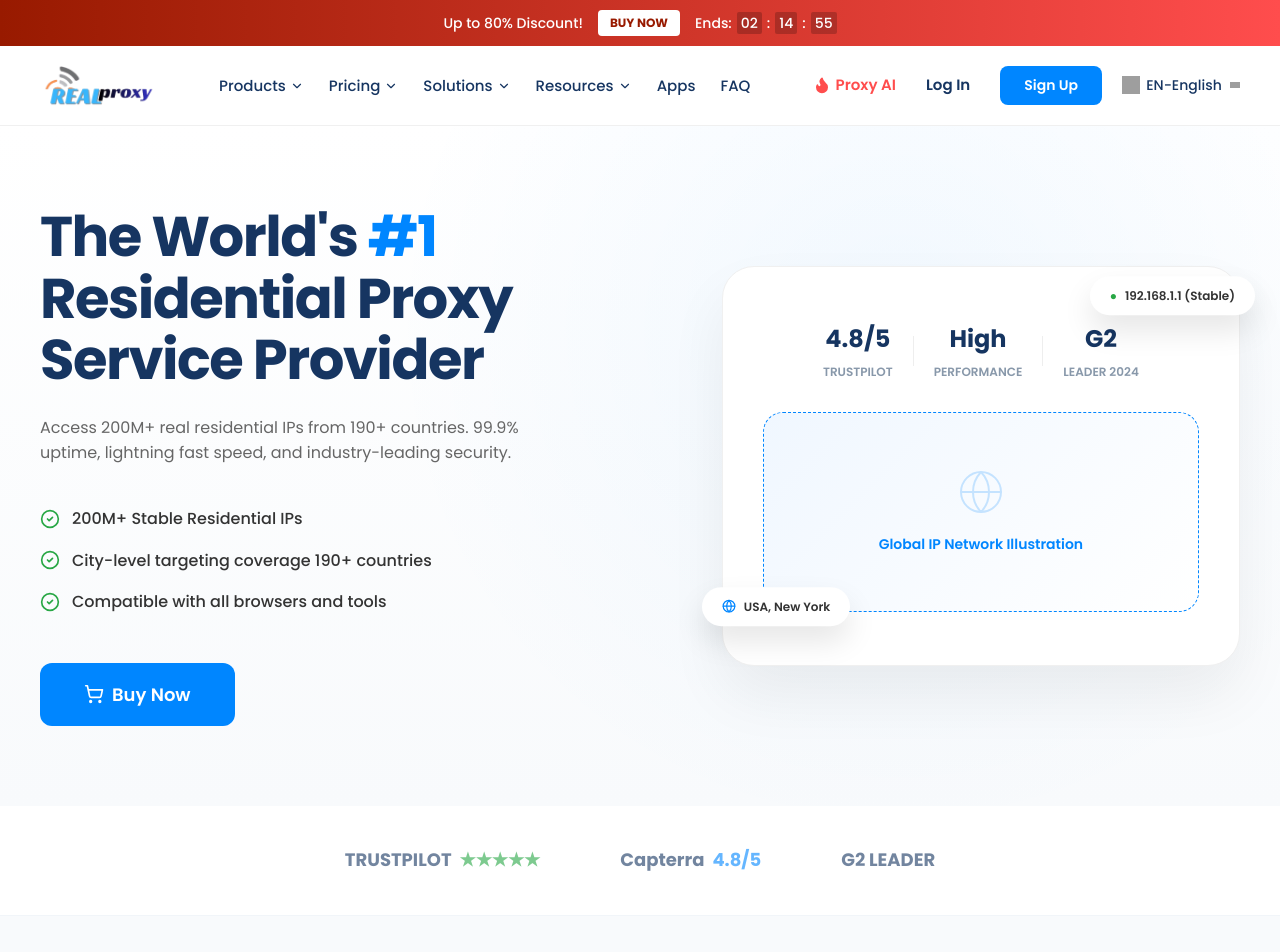
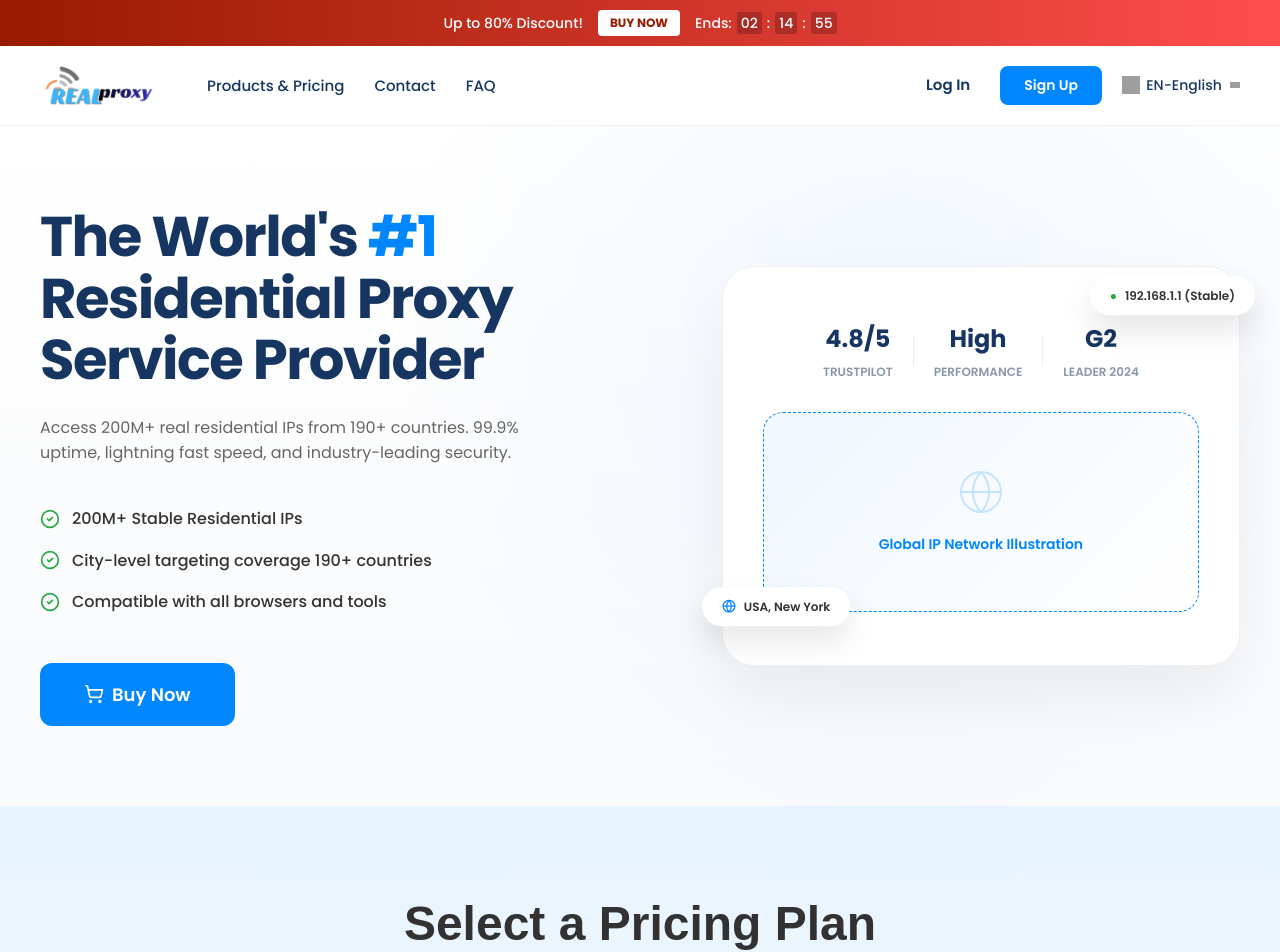
Before and after one commit to Md-Abu-Rayhan/real-proxy-nextjs, a Next.js app: page / in a window 1280 px wide. Shown: the top 952 px of the page. Built offline with nearby package versions, Linux system fonts and the light colour scheme; grey boxes are pictures that could not be loaded.

Commit message:
update nav

```diff
--- a/src/app/dashboard/layout.tsx
+++ b/src/app/dashboard/layout.tsx
@@ -66,7 +66,7 @@
     type SidebarItem = ({ group: string; items: SidebarLink[] } & { name?: undefined }) | (SidebarLink & { group?: undefined });
 
     const sidebarItems: SidebarItem[] = [
-        { name: 'Overview', icon: <LayoutDashboard size={18} />, path: '/dashboard' },
+        { name: 'Products & Pricing', icon: <LayoutDashboard size={18} />, path: '/residential-proxies' },
         // {
         //     group: 'SOCKSS PROXIES',
         //     items: [
--- a/src/app/page.tsx
+++ b/src/app/page.tsx
@@ -15,25 +15,12 @@
       <PromoBanner />
       <Navbar />
       <Hero />
+      <Pricing />
 
-      {/* Social Proof Bar */}
-      <section className="social-proof">
-        <div className="container social-proof-container">
-          <div className="social-item">
-            TRUSTPILOT <span className="stars">★★★★★</span>
-          </div>
-          <div className="social-item">
-            Capterra <span className="score">4.8/5</span>
-          </div>
-          <div className="social-item">
-            G2 LEADER
-          </div>
-        </div>
-      </section>
+
 
       <Stats />
       <HowItWorks />
-      <Pricing />
 
       {/* Simple CTA Section */}
       <section className="cta-section">
--- a/src/app/residential-proxies/page.tsx
+++ b/src/app/residential-proxies/page.tsx
@@ -3,7 +3,6 @@
 import Footer from "@/components/layout/Footer";
 import ResidentialHero from "@/components/sections/ResidentialHero";
 import Pricing from "@/components/sections/Pricing";
-import ResidentialPricing from "@/components/sections/ResidentialPricing";
 import ResidentialBenefits from "@/components/sections/ResidentialBenefits";
 import CheckoutSection from "@/components/sections/CheckoutSection";
 
@@ -20,8 +19,7 @@
             <ResidentialHero />
             <Pricing />
             <ResidentialBenefits />
-            <ResidentialPricing />
-            <CheckoutSection />
+            {/* <CheckoutSection /> */}
 
             {/* Dynamic CTA at the bottom */}
             <section style={{ padding: '80px 0', background: '#041026', color: 'white' }}>
--- a/src/components/layout/Footer.tsx
+++ b/src/components/layout/Footer.tsx
@@ -26,10 +26,10 @@
                     <div className="footer-column">
                         <h4 className="footer-heading">Help Center</h4>
                         <ul className="footer-links">
+                            <li><a href="#">FAQ</a></li>
                             <li><a href="#">Support</a></li>
-                            <li><a href="#">Blog</a></li>
-                            <li><a href="#">FAQ</a></li>
-                            <li><a href="#">How to use?</a></li>
+                            <li><a href="#">Privacy Policy</a></li>
+                            <li><a href="#">Terms and Conditions</a></li>
                         </ul>
                     </div>
 
@@ -47,8 +47,6 @@
                         <h4 className="footer-heading">Partnership</h4>
                         <ul className="footer-links">
                             <li><a href="#">Affiliate Program</a></li>
-                            <li><a href="#">Reseller Program</a></li>
-                            <li><a href="#">White Label</a></li>
                             <li><a href="#">Contact Us</a></li>
                         </ul>
                     </div>
--- a/src/components/layout/Navbar.tsx
+++ b/src/components/layout/Navbar.tsx
@@ -42,18 +42,14 @@
 
                 {/* Desktop Menu Items */}
                 <div className="desktop-menu">
-                    <a href="/residential-proxies" className="nav-item" style={{ display: 'flex', alignItems: 'center', gap: '4px' }}>{t.nav.products} <ChevronDown size={14} /></a>
-                    <a href="#" className="nav-item" style={{ display: 'flex', alignItems: 'center', gap: '4px' }}>{t.nav.pricing} <ChevronDown size={14} /></a>
-                    <a href="#" className="nav-item" style={{ display: 'flex', alignItems: 'center', gap: '4px' }}>{t.nav.solutions} <ChevronDown size={14} /></a>
-                    <a href="#" className="nav-item" style={{ display: 'flex', alignItems: 'center', gap: '4px' }}>{t.nav.resources} <ChevronDown size={14} /></a>
-                    <a href="#" className="nav-item">{t.nav.apps}</a>
+                    <a href="/residential-proxies" className="nav-item">{t.nav.products}</a>
+                    <a href="#" className="nav-item">{t.nav.contact}</a>
                     <a href="#" className="nav-item">{t.nav.faq}</a>
                 </div>
 
                 {/* Desktop Actions */}
                 <div className="desktop-actions">
                     <a href="#" className="mobile-hide" style={{ display: 'flex', alignItems: 'center', gap: '5px', color: '#ff4d4d', fontWeight: '600', fontSize: '15px' }}>
-                        <Flame size={18} fill="#ff4d4d" /> {t.nav.proxyAi}
                     </a>
                     <Link href="/login" className="nav-link-login" style={{ color: '#163561', fontWeight: '600', fontSize: '15px', padding: '0 10px' }}>{t.nav.login}</Link>
                     <Link href="/register" className="btn-primary" style={{ padding: '8px 24px', fontSize: '14px', borderRadius: '8px' }}>
@@ -96,15 +92,9 @@
                         }}
                     >
                         <a href="/residential-proxies" onClick={() => setIsMobileMenuOpen(false)} style={{ padding: '10px 0', fontWeight: '600', borderBottom: '1px solid #f8f9fa' }}>{t.nav.products}</a>
-                        <a href="#" onClick={() => setIsMobileMenuOpen(false)} style={{ padding: '10px 0', fontWeight: '600', borderBottom: '1px solid #f8f9fa' }}>{t.nav.pricing}</a>
-                        <a href="#" onClick={() => setIsMobileMenuOpen(false)} style={{ padding: '10px 0', fontWeight: '600', borderBottom: '1px solid #f8f9fa' }}>{t.nav.solutions}</a>
-                        <a href="#" onClick={() => setIsMobileMenuOpen(false)} style={{ padding: '10px 0', fontWeight: '600', borderBottom: '1px solid #f8f9fa' }}>{t.nav.resources}</a>
-                        <a href="#" onClick={() => setIsMobileMenuOpen(false)} style={{ padding: '10px 0', fontWeight: '600', borderBottom: '1px solid #f8f9fa' }}>{t.nav.apps}</a>
+                        <a href="#" onClick={() => setIsMobileMenuOpen(false)} style={{ padding: '10px 0', fontWeight: '600', borderBottom: '1px solid #f8f9fa' }}>{t.nav.contact}</a>
                         <a href="#" onClick={() => setIsMobileMenuOpen(false)} style={{ padding: '10px 0', fontWeight: '600', borderBottom: '1px solid #f8f9fa' }}>{t.nav.faq}</a>
                         <div style={{ display: 'flex', flexDirection: 'column', gap: '15px', marginTop: '10px' }}>
-                            <a href="#" style={{ display: 'flex', alignItems: 'center', gap: '5px', color: '#ff4d4d', fontWeight: '600' }}>
-                                <Flame size={18} fill="#ff4d4d" /> {t.nav.proxyAi}
-                            </a>
                             <div style={{ display: 'grid', gridTemplateColumns: '1fr 1fr', gap: '12px' }}>
                                 <Link href="/login" className="btn-outline" style={{ padding: '12px', textAlign: 'center' }} onClick={() => setIsMobileMenuOpen(false)}>
                                     {t.nav.login}
@@ -127,11 +117,13 @@
                 }
                 .desktop-menu {
                     display: flex;
-                    gap: 25px;
+                    gap: 30px;
                     font-weight: 500;
                     font-size: 15px;
                     color: #163561;
                     align-items: center;
+                    margin-left: 50px;
+                    margin-right: auto;
                 }
                 .desktop-actions {
                     display: flex;
--- a/src/components/sections/Stats.tsx
+++ b/src/components/sections/Stats.tsx
@@ -4,7 +4,7 @@
 
 const Stats = () => {
     const stats = [
-        { label: 'Active IPs', value: '200M+' },
+        { label: 'Active IPs', value: '10M+' },
         { label: 'Countries Covered', value: '190+' },
         { label: 'Success Rate', value: '99.9%' },
         { label: 'Latency', value: '<0.6s' },
--- a/src/translations/index.ts
+++ b/src/translations/index.ts
@@ -1,13 +1,9 @@
 export const translations = {
     en: {
         nav: {
-            products: "Products",
-            pricing: "Pricing",
-            solutions: "Solutions",
-            resources: "Resources",
-            apps: "Apps",
+            products: "Products & Pricing",
+            contact: "Contact",
             faq: "FAQ",
-            proxyAi: "Proxy AI",
             login: "Log In",
             signup: "Sign Up"
         },
@@ -89,13 +85,9 @@
     },
     bn: {
         nav: {
-            products: "পণ্যসমূহ",
-            pricing: "মূল্যতালিকা",
-            solutions: "সমাধান",
-            resources: "রিসোর্স",
-            apps: "অ্যাপস",
+            products: "পণ্য ও মূল্যতালিকা",
+            contact: "যোগাযোগ",
             faq: "প্রশ্নাবলী",
-            proxyAi: "প্রক্সি এআই",
             login: "লগ ইন",
             signup: "সাইন আপ"
         },
```
